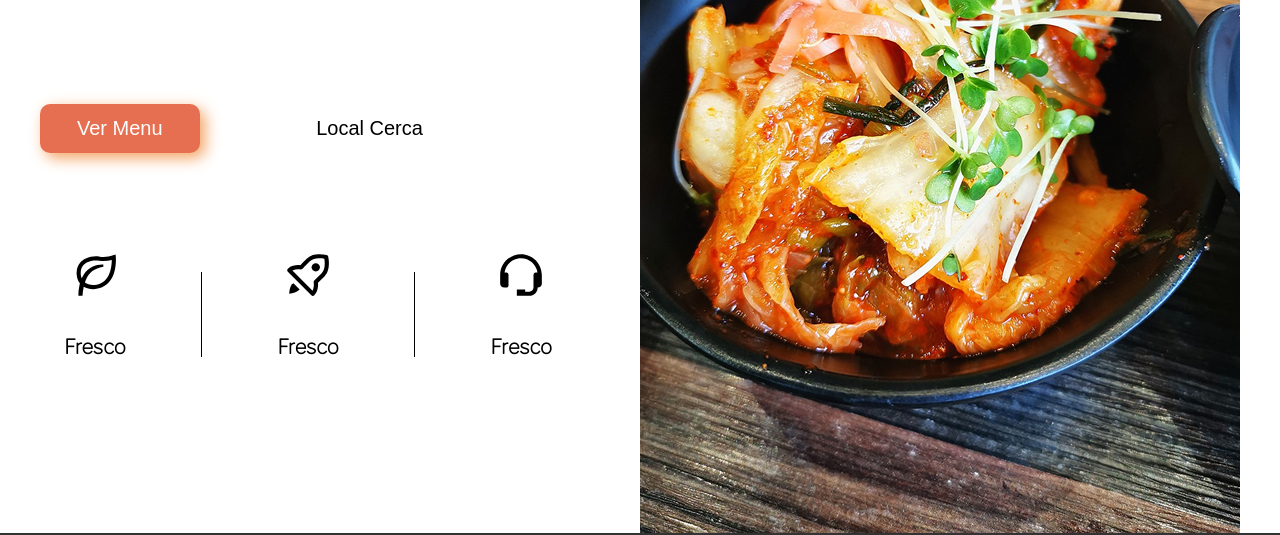
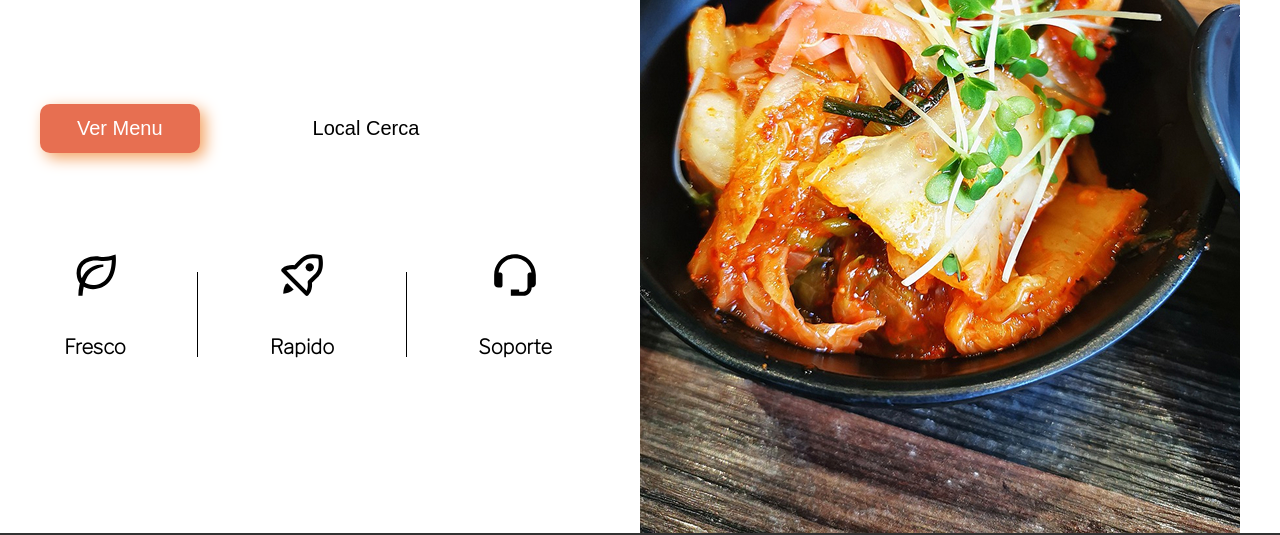
Before and after one commit to rmergeee/js-restaurant-page, a website built with webpack: page src/template.html in a window 1280 px wide. Shown: the part 454-989 px from the top of the page. Built offline with nearby package versions, Linux system fonts and the light colour scheme.

Commit message:
move the welcome page to the JavaScript class

```diff
--- a/src/classes/home.js
+++ b/src/classes/home.js
@@ -1,4 +1,9 @@
 import Utils from "./utils.js";
+
+import imgKoreanDish from "/src/img/korean-dish.jpg";
+import imgLeaf from "/src/img/leaf.svg";
+import imgRocket from "/src/img/rocket.svg";
+import imgSupport from "/src/img/support.svg";
 
 export default class Home {
     constructor() {
@@ -8,15 +13,35 @@ export default class Home {
 
     createElements() {
         this.hero = this.ctu.createTag("div", "hero");
+        this.heroImg = this.ctu.createTag("img", "hero-img");
+        this.heroImg.src = imgKoreanDish;
+
         this.heroTitle = this.ctu.createTag("h1", "hero-title");
         this.heroTitle.innerHTML = `Comida casera,<br> saludable y <strong class="highlight">vegana</strong>.`;
+
+        this.heroButtons = this.ctu.createTag("div","hero-buttons");
+        this.heroButtons.innerHTML = `<button class="hightlight-button">Ver Menu</button><button class="neutral-button">Local Cerca</button>`;
+
+        this.quickLinkImg = this.ctu.createTag("div","quick-link-img");
+
+        this.quickLinkImg.append(
+            this.ctu.createQuickImg(imgLeaf, "Fresco"),
+            this.ctu.createTag("div", "line"),
+            this.ctu.createQuickImg(imgRocket, "Rapido"),
+            this.ctu.createTag("div", "line"),
+            this.ctu.createQuickImg(imgSupport, "Soporte")
+        )
     }
 
 
 
     init() {
+        this.content.textContent = "";
         this.createElements();
         this.content.className = "home-page";
+        this.content.append(this.hero, this.heroImg);
+        this.hero.append(this.heroTitle, this.heroButtons, this.quickLinkImg);
+
 
     }
 }
--- a/src/classes/utils.js
+++ b/src/classes/utils.js
@@ -1,9 +1,22 @@
 export default class Utils {
-    constructor() {
-        this.createTag = (tag, className) => {
-            const element = document.createElement(tag);
-            element.className = className;
-            return element;
-        }
+    createTag = (tag, className) => {
+        const element = document.createElement(tag);
+        element.className = className;
+        return element;
     }
+
+    createQuickImg = (src, alt) => {
+        const quickImg = this.createTag("div", "quick-img");
+        const img = document.createElement("img");
+        img.src = src;
+        img.alt = alt;
+        const p = document.createElement("p");
+        p.textContent = alt;
+        quickImg.append(
+            img,
+            p
+        )
+        return quickImg;
+    }
+
 }
--- a/src/index.js
+++ b/src/index.js
@@ -2,4 +2,8 @@ import "./css/styles.css";
 import HomeContent from "./classes/home.js"
 
 const homeContent = new HomeContent();
+
 homeContent.init();
+
+const homePage = document.querySelector("#resto");
+homePage.addEventListener("click", () => homeContent.init())
--- a/src/template.html
+++ b/src/template.html
@@ -13,48 +13,15 @@
         <nav>
             <ul>
                 <li class="nav-button"><a href="#contacto">Contacto</a></li>
-                <li class="nav-button">Nosotros</li>
-                <li class="nav-button logo">Resto</li>
-                <li class="nav-button">Menu</li>
-                <li class="nav-button">Reservacion</li>
+                <li class="nav-button" id="nosotros">Nosotros</li>
+                <li class="nav-button logo" id="resto">Resto</li>
+                <li class="nav-button" id="menu">Menu</li>
+                <li class="nav-button" id="reservacion">Reservacion</li>
             </ul>
         </nav>
     </header>
 
     <div id="content">
-        <div class="hero">
-            <h1 class="hero-title">Comida casera,<br> saludable y <strong class="highlight">vegana</strong>.</h1>
-
-            <div class="hero-buttons">
-                <button class="hightlight-button">Ver Menu</button>
-                <button class="neutral-button">Local Cerca</button>
-            </div>
-
-            <div class="quick-link-img">
-
-                <div class="quick-img">
-                    <img src="./img/leaf.svg" alt="Fresco">
-                    <p>Fresco</p>
-                </div>
-
-                <div class="line"></div>
-
-                <div class="quick-img">
-                    <img src="./img/rocket.svg" alt="Rapido">
-                    <p>Fresco</p>
-                </div>
-
-                <div class="line"></div>
-
-                <div class="quick-img">
-                    <img src="./img/support.svg" alt="Soporte">
-                    <p>Fresco</p>
-                </div>
-
-            </div>
-        </div>
-
-        <img src="./img/korean-dish.jpg" alt="Korean Dish" class="hero-img">
     </div>
 
     <footer id="contacto">
```
Also changed, not shown: src/classes/nosotros.js (added, +10 -0 lines), 1 other file.
